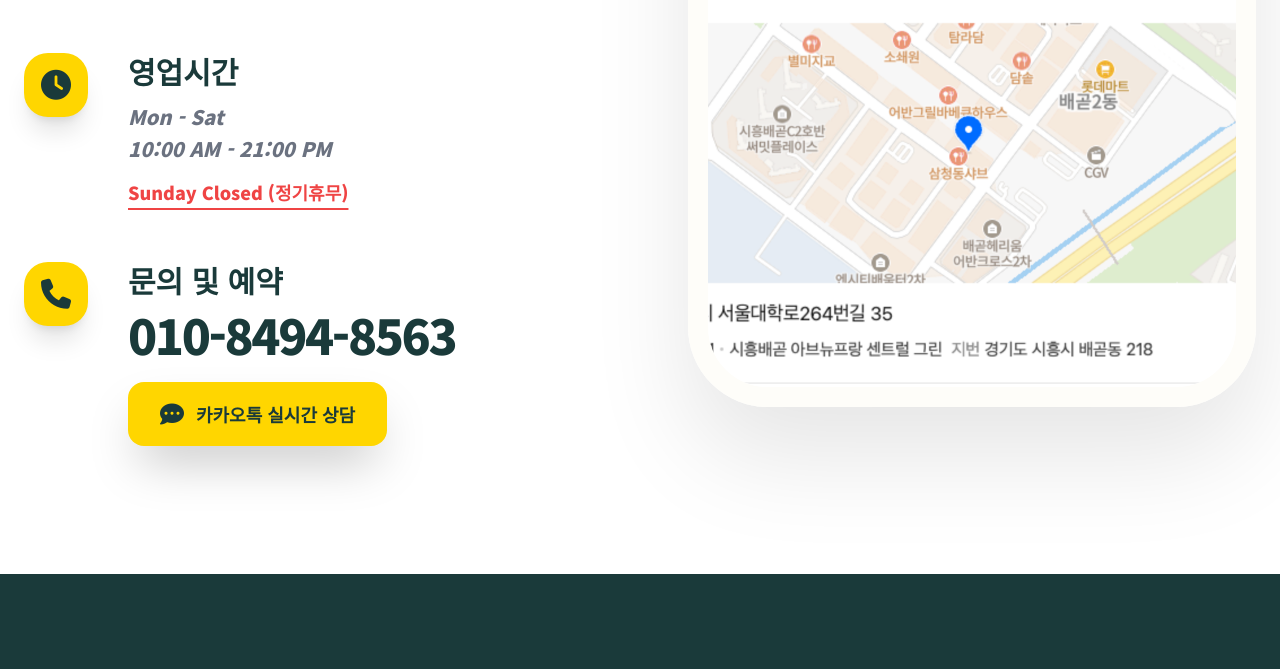
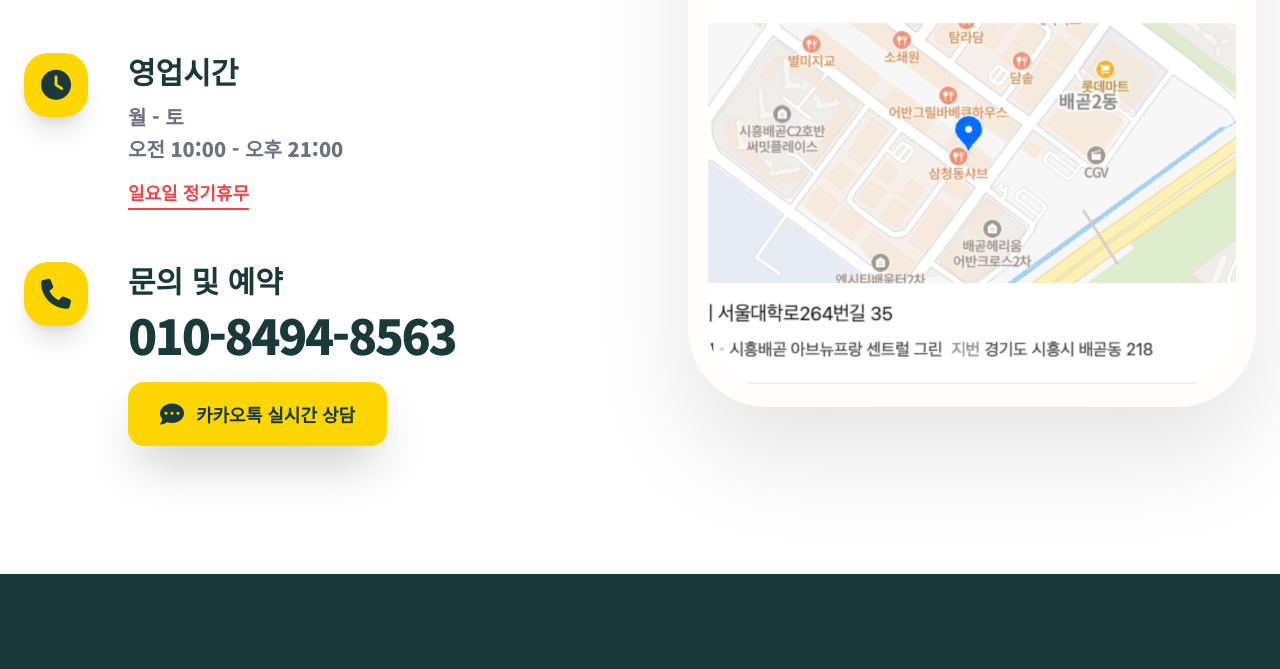
Before and after one commit to wldms706/753studio, a plain HTML site: page index.html in a window 1280 px wide. Shown: the part 6285-6954 px from the top of the page. Drawn offline with nearby package versions, Linux system fonts and the light colour scheme; a web font is replaced by a local one.

Commit message:
Update: Change business hours to Korean
- Change "Mon - Sat" to "월 - 토"
- Change "10:00 AM - 21:00 PM" to "오전 10:00 - 오후 21:00"
- Change "Sunday Closed (정기휴무)" to "일요일 정기휴무"

🤖 Generated with [Claude Code](https://claude.com/claude-code)

Co-Authored-By: Claude Sonnet 4.5 <noreply@anthropic.com>

```diff
--- a/index.html
+++ b/index.html
@@ -411,8 +411,8 @@
                             </div>
                             <div>
                                 <h5 class="font-black text-3xl mb-3 text-baegot">영업시간</h5>
-                                <p class="text-gray-500 font-black text-xl leading-relaxed italic">Mon - Sat <br/> 10:00 AM - 21:00 PM</p>
-                                <p class="text-red-500 font-black mt-3 text-lg underline decoration-2 underline-offset-8">Sunday Closed (정기휴무)</p>
+                                <p class="text-gray-500 font-black text-xl leading-relaxed">월 - 토 <br/> 오전 10:00 - 오후 21:00</p>
+                                <p class="text-red-500 font-black mt-3 text-lg underline decoration-2 underline-offset-8">일요일 정기휴무</p>
                             </div>
                         </div>
 
```
